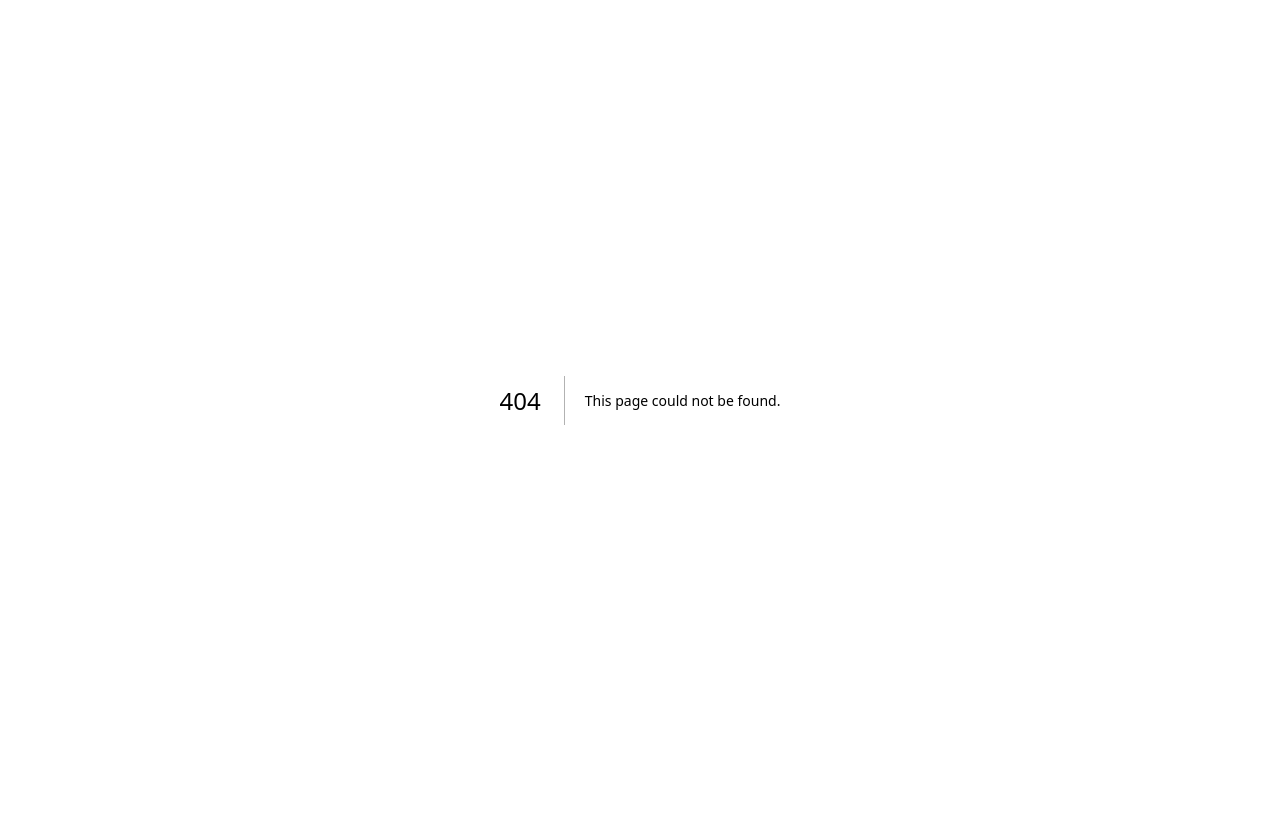
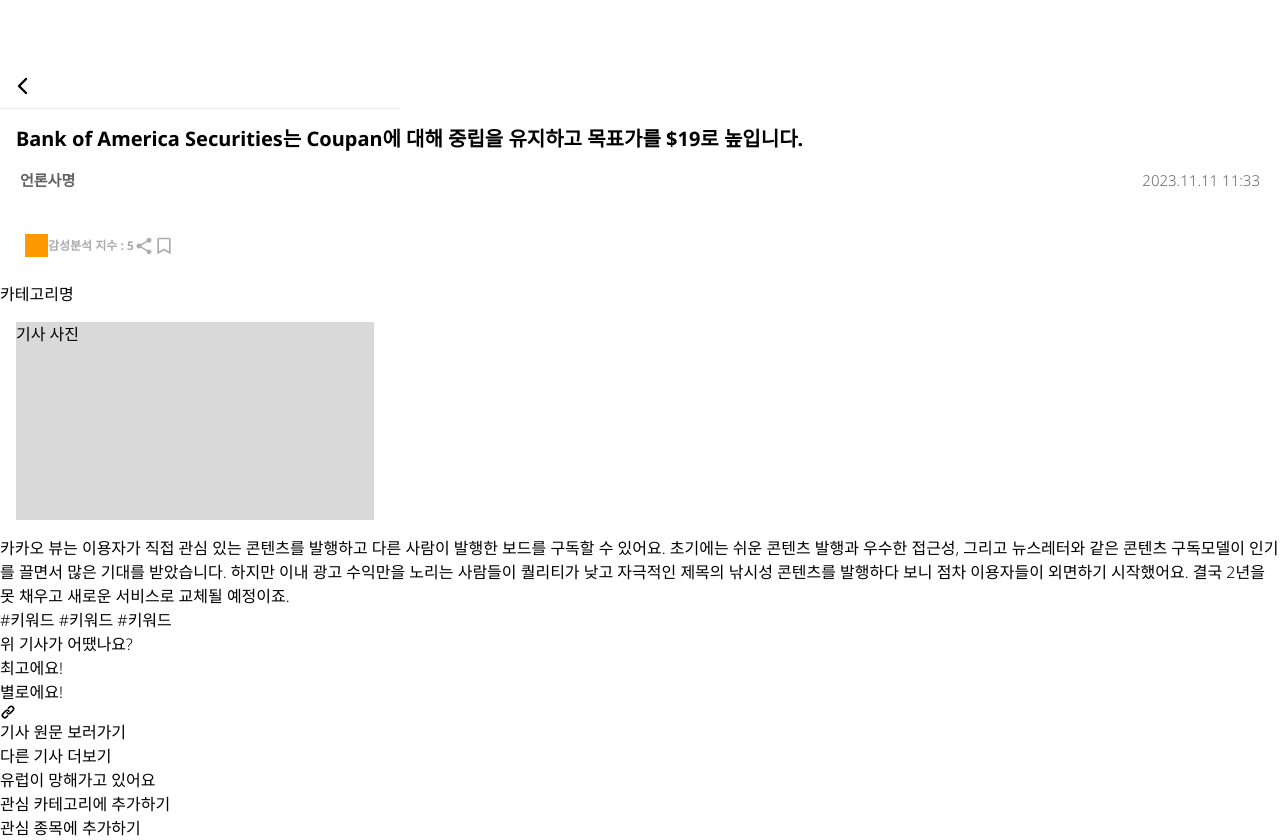
Before and after one commit to TripleA-Project/TripleA-FrontEnd, a Next.js app: page /detail in a window 1280 px wide. Before the commit this address had no page. Before the commit the page ends 800 px from the top, so only its background shows below. Built offline with nearby package versions, Linux system fonts and the light colour scheme.

Commit message:
feat: 뉴스 상세 페이지 일부 구현

```diff
--- /dev/null
+++ b/src/app/detail/page.tsx
@@ -0,0 +1,24 @@
+'use client';
+
+import React from 'react'
+import { Metadata } from 'next';
+import { IoIosArrowBack } from "react-icons/io";
+import { NewsDetail } from '@/components/NewsDetail';
+
+export const metadata: Metadata = {
+  title: '개별 뉴스 상세',
+  description: 'Triple A 개별 뉴스 상세',
+};
+
+function Detail() {
+    return (
+      <>
+        <div className ="relative w-[400px] h-[109px] border-b border-[#E8E8E8]">
+          <button className="absolute text-[25px] top-[80%] left-[10px] translate-y-[-50%]"><IoIosArrowBack/></button>
+        </div>
+        <NewsDetail/>
+      </>
+    )
+}
+
+export default Detail
--- /dev/null
+++ b/src/components/NewsDetail/index.module.css
@@ -0,0 +1,35 @@
+.NewsDetailContainer{
+
+}
+
+.NewsCompanyName {
+    font-weight: 600;
+    font-size:15px;
+    color:#616161;
+    position:absolute;
+    left:20px;
+}
+
+.Date{
+
+}
+
+.ShareBtn{
+
+}
+
+.BookMarkBtn{
+
+}
+
+.test {
+    font-weight: 400;
+    font-size: 15px;
+    color: #656565;
+    position:absolute;
+    right:20px;
+}
+
+.test2{
+
+}
--- /dev/null
+++ b/src/components/NewsDetail/index.tsx
@@ -0,0 +1,66 @@
+'use client';
+
+import React from 'react'
+import { BiBookmark } from "react-icons/bi";
+import { IoMdShare } from "react-icons/io";
+import { HiLink } from "react-icons/hi";
+import styles from './index.module.css';
+
+export function NewsDetail() {
+  return (
+      <div>
+          <div className='text-xl font-semibold p-4'>Bank of America Securities는 Coupan에 대해 중립을 유지하고 목표가를 $19로 높입니다. </div>
+          <div className='h-[40px]'>
+              <div className='font-semibold text-[15px] text-[#616161] absolute left-5'>언론사명</div>
+              <div className='font-normal text-[15px] text-[#656565] absolute right-5'>2023.11.11 11:33</div>
+          </div>
+          <div className='flex p-[25px]'>
+              <div className='w-[23px] h-[23px] bg-[#FF9900]'></div>
+              <div className='font-semibold text-[12px] text-[#ACACAC] flex justify-center items-center'>감성분석 지수 : 5</div>
+              <button className='text-[#ACACAC] text-[20px]'><IoMdShare/></button>
+              <button className='text-[#ACACAC] text-[20px]'><BiBookmark /></button>
+          </div>
+          <div>
+              <div>카테고리명</div>
+          </div>
+          <div className='p-[16px]'>
+              <div className='w-[358px] h-[198px] bg-[#D9D9D9]'>기사 사진</div>
+          </div>
+          <div>카카오 뷰는 이용자가 직접 관심 있는 콘텐츠를 발행하고 다른 사람이 발행한 보드를 구독할 수 있어요. 초기에는 쉬운 콘텐츠 발행과 우수한 접근성,
+              그리고 뉴스레터와 같은 콘텐츠 구독모델이 인기를 끌면서 많은 기대를 받았습니다. 하지만 이내 광고 수익만을 노리는 사람들이 퀄리티가 낮고 자극적인
+              제목의 낚시성 콘텐츠를 발행하다 보니 점차 이용자들이 외면하기 시작했어요. 결국 2년을 못 채우고 새로운 서비스로 교체될 예정이죠.
+          </div>
+          <div>#키워드 #키워드 #키워드</div>
+          <div>
+              <div>위 기사가 어땠나요?</div>
+              <div>
+                  <div></div>
+                  <div>최고에요!</div>
+              </div>
+              <div>
+                  <div></div>
+                  <div>별로에요!</div>
+              </div>
+          </div>
+          <button>
+              <div><HiLink/></div>
+              <div>기사 원문 보러가기</div>
+          </button>
+          <div>다른 기사 더보기</div>
+          <div>
+              <div></div>
+              <div>유럽이 망해가고 있어요</div>
+          </div>
+          <div>
+              <div>관심 카테고리에 추가하기</div>
+              <div></div>
+          </div>
+          <div>
+              <div>관심 종목에 추가하기</div>
+              <div></div>
+          </div>
+    </div>
+  )
+}
+
+export default NewsDetail
```
